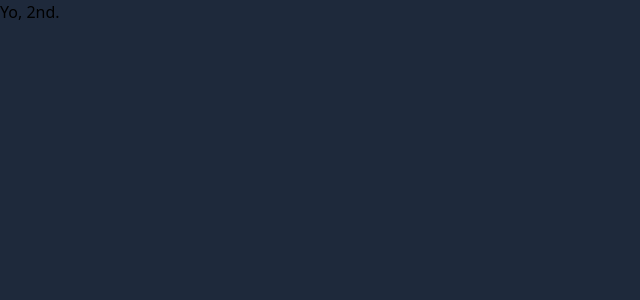
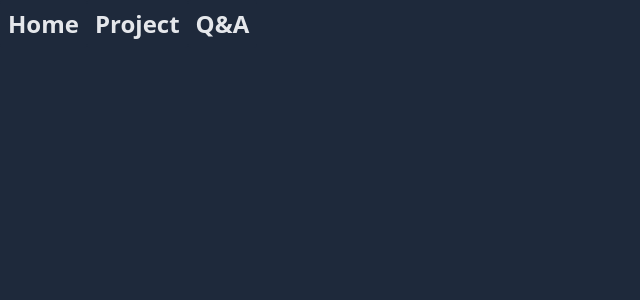
Before and after one commit to Dirivial/personal-site, a Next.js app: page /qna in a window 1280 px wide. Shown: the top 300 px of the page, without its empty margins (0-640 px from the left). Built offline with nearby package versions, Linux system fonts and the light colour scheme.

Commit message:
Added links

```diff
--- a/src/pages/qna.tsx
+++ b/src/pages/qna.tsx
@@ -1,3 +1,36 @@
+import Link from "next/link";
+
 export default function Qna() {
-  return <div>Yo, 2nd.</div>;
+  return (
+    <>
+      {" "}
+      <div className="flex justify-start">
+        <Link href="/">
+          <a className="p-2 text-2xl font-bold rounded text-gray-200 bg-slate-800 hover:text-indigo-400 transition-colors relative">
+            Home
+          </a>
+        </Link>
+        <Link href="/projects">
+          <a className="p-2 text-2xl font-bold rounded text-gray-200 bg-slate-800 hover:text-indigo-400 transition-colors relative">
+            Project
+          </a>
+        </Link>
+        <Link href="/qna">
+          <a className=" p-2 text-2xl font-bold rounded text-gray-200 hover:text-indigo-500 bg-slate-800 transition-colors">
+            Q&A
+          </a>
+        </Link>
+      </div>
+      <div className="container mx-auto"></div>
+    </>
+  );
 }
+
+function Entry(Question: string, Answer: string) {
+  return (
+    <div>
+      <h1>{Question}</h1>
+      <p>{Answer}</p>
+    </div>
+  );
+}
```
